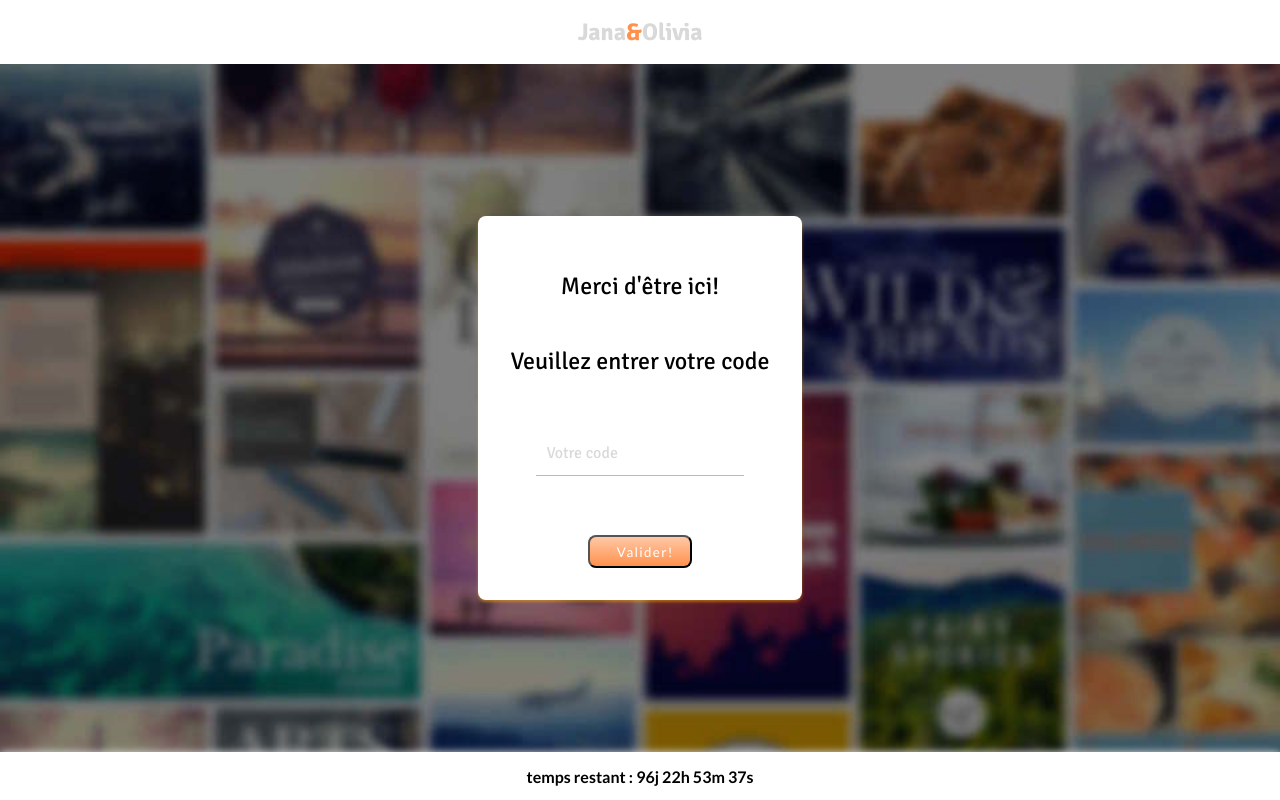
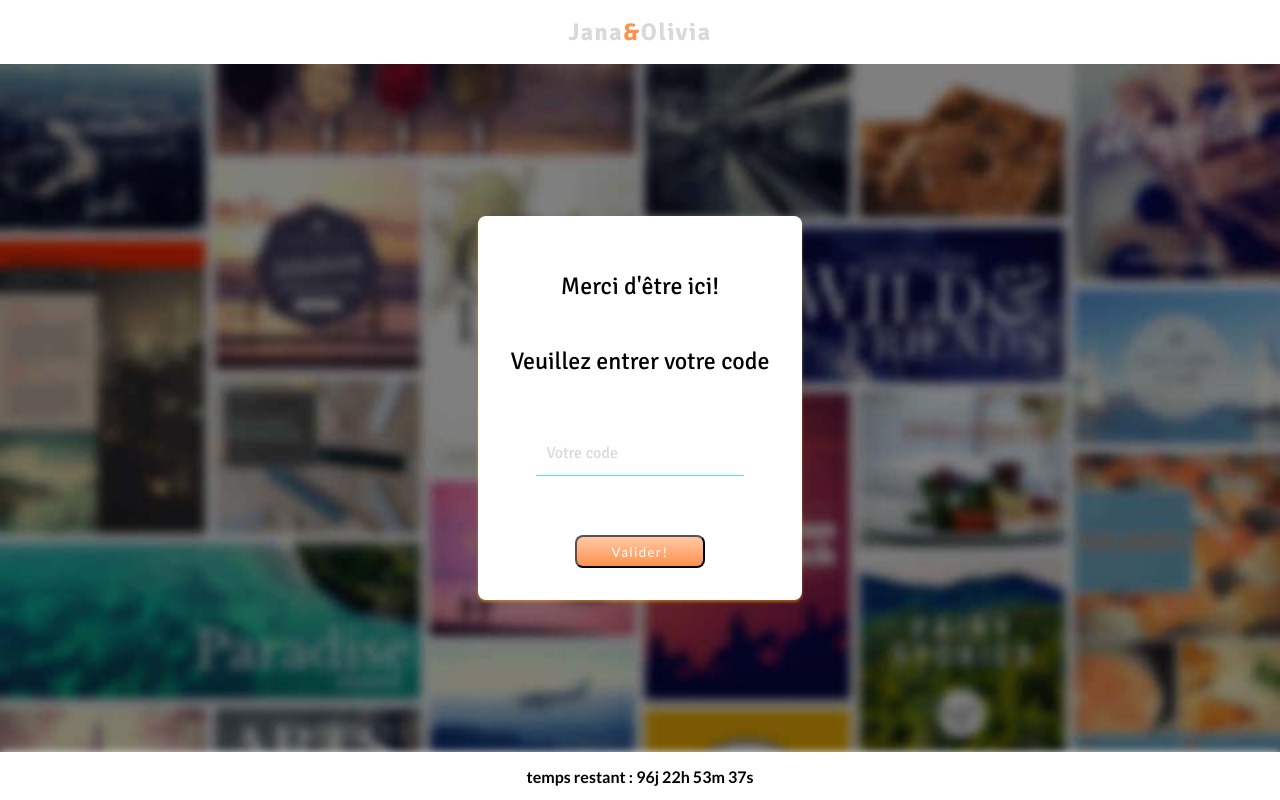
Before and after one commit to todun/marypops, a Vue app in the folder client/: page /guest in a window 1280 px wide. Built offline with nearby package versions, Linux system fonts and the light colour scheme; what vue-particles would draw is missing.

Commit message:
little fix

```diff
--- a/client/index.html
+++ b/client/index.html
@@ -1,9 +1,10 @@
 <!DOCTYPE html>
-<html>
+<html lang="fr">
   <head>
     <meta charset="utf-8">
+    <meta name="Description" content="App for a soon to come wedding.">
     <meta name="viewport" content="width=device-width,initial-scale=1.0, maximum-scale=1.0, user-scalable=0">
-    <title>marypops</title>
+    <title>Jana&Olivia</title>
   </head>
   <body>
     <div id="app"></div>
--- a/client/src/assets/sass/_buttons.scss
+++ b/client/src/assets/sass/_buttons.scss
@@ -21,7 +21,8 @@
   }
   &--input {
     margin-top: 2rem;
-    width: 50%;
+    min-width: 130px;
+    padding: auto 0.5rem;
     align-self: flex-end;
   }
 }
--- a/client/src/assets/sass/style.scss
+++ b/client/src/assets/sass/style.scss
@@ -17,6 +17,7 @@ header {
   h1 {
     margin: auto;
     color: $grey;
+    letter-spacing: 0.1rem;
     span {
       color: $orange;
     }
--- a/client/src/components/guest/GuestWrongIdentity.vue
+++ b/client/src/components/guest/GuestWrongIdentity.vue
@@ -8,10 +8,12 @@
       </article>
       <form @submit.prevent="onSubmit">
         <input type="text" name="lastname" placeholder="Votre nom de famille" class="input" v-model="lastname" @focus="hideErrorMessage">
-        <input type="submit" value="Valider!" class="btn btn--orange btn--input">
+        <div class="btn-wrapper">
+          <input type="submit" value="Valider!" class="btn btn--orange btn--input">
+        </div>
       </form>
     </section>
-    <p  class="errors" v-if="error"> Oh bah on ne vous trouve pas...Mais pouvez réessayer! (Si le problème persiste, essayez votre conjoint.e ou contactez-nous)</p>
+    <p  class="errors" v-if="error"> Oh bah on ne vous trouve pas...Mais vous pouvez réessayer! (Si le problème persiste, essayez votre conjoint.e ou contactez-nous)</p>
   </section>
 </template>
 
--- a/client/src/components/pages/Form.vue
+++ b/client/src/components/pages/Form.vue
@@ -16,6 +16,7 @@
     <section v-if="isRegistered">
       <h1 class="page-title">Présence</h1>
       <h3 class="page-subtitle">Merci d'avoir rempli le formulaire</h3>
+      <h2>Si vous avez des informations à modifier, contactez-nous</h2>
     </section>
 
   </section>
```
